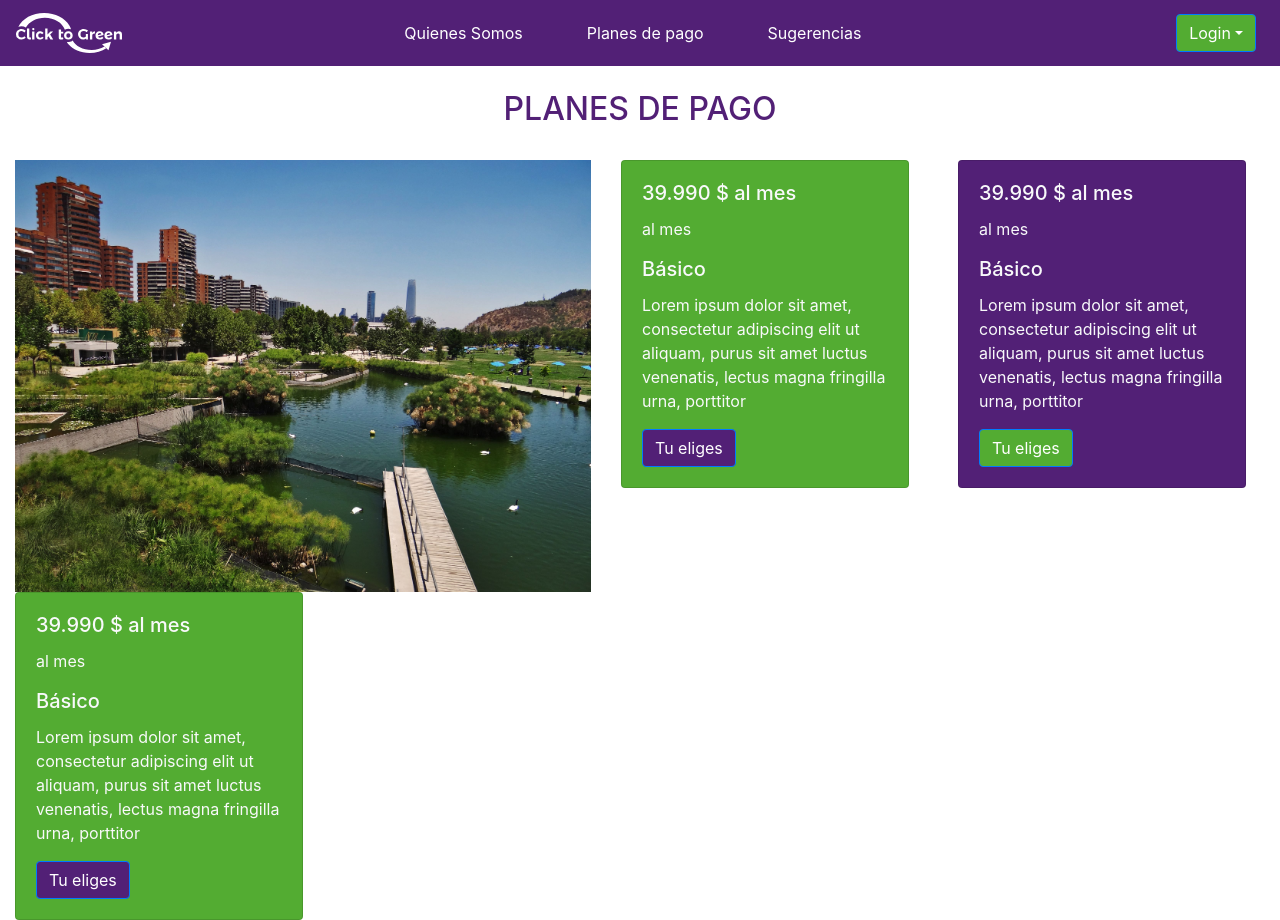
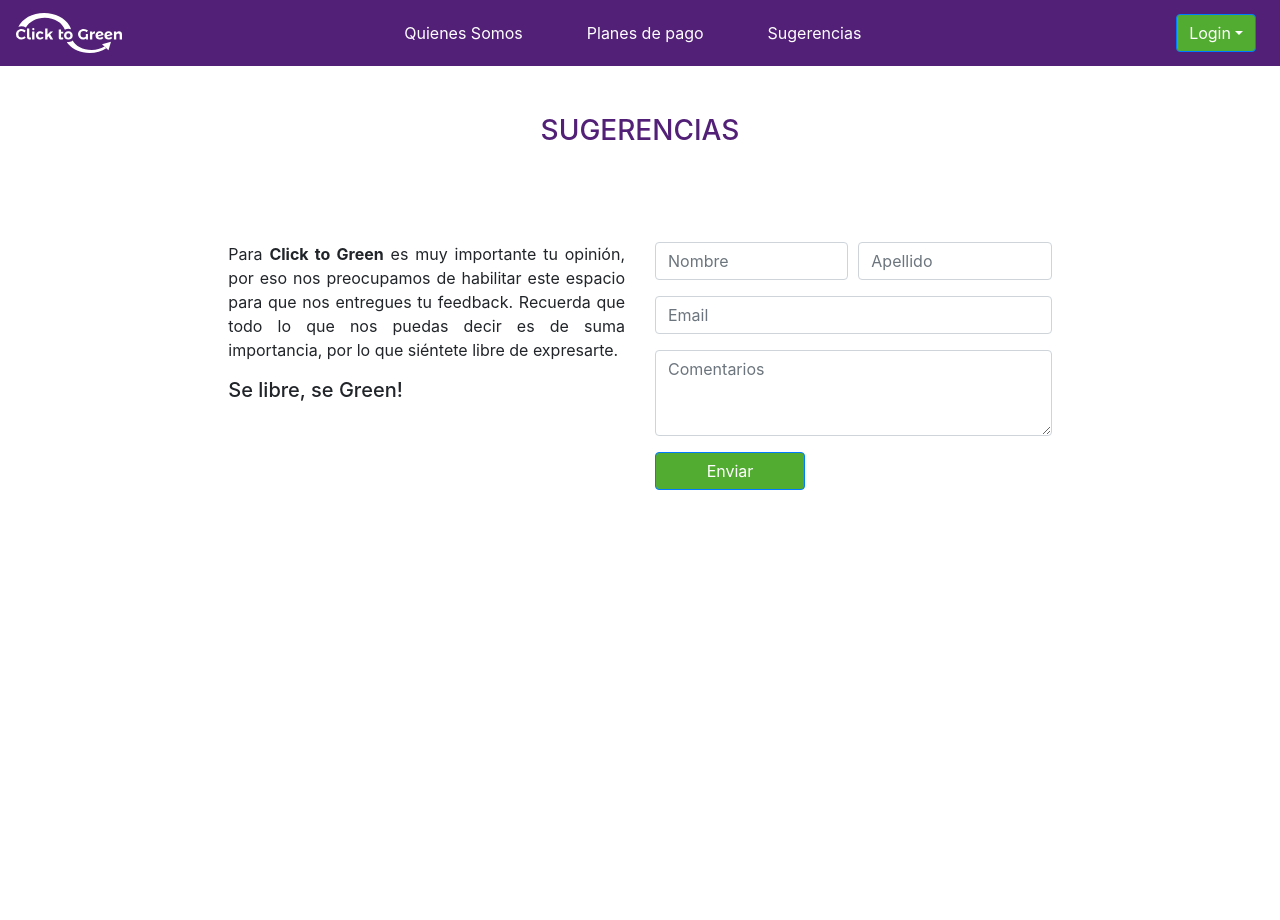
Before and after one commit to alejojimenez/Projetc-Click-to-green, a React (Create React App) app: page / in a window 1280 px wide. After the commit the page ends 800 px from the top, so only its background shows below. Built offline with nearby package versions, Linux system fonts and the light colour scheme.

Commit message:
Pestaña de sugerencias completa

```diff
--- a/src/App.js
+++ b/src/App.js
@@ -4,12 +4,14 @@ import './styles/StyleNavbar.css';
 import 'bootstrap/dist/css/bootstrap.min.css';
 import NavBarTop from "./components/NavBarTop"
 import MetodosDePago from "./views/MetodosDePago"
+import Suggestions from './views/Suggestions'
 
 function App() {
   return (
     <>
-      <NavBarTop/>
-      <MetodosDePago/>
+      <NavBarTop />
+      {/* <MetodosDePago /> */}
+      <Suggestions />
     </>
   );
 }
--- a/src/styles/StyleNavbar.css
+++ b/src/styles/StyleNavbar.css
@@ -35,3 +35,7 @@ code {
 .fondoColorSecundario {
   background-color: #53ac32 !important;
 }
+
+.borderLine {
+  border: 1px solid;
+}
--- /dev/null
+++ b/src/views/Suggestions.jsx
@@ -0,0 +1,49 @@
+import React from "react";
+import { Col, Row, Card, Button, Container, Form } from "react-bootstrap";
+
+const Suggestions = () => {
+    return (
+        <>
+            <Container fluid>
+                <Row className='text-center pt-5'>
+                    <h3 className="colorPrincipal" style={{ width: '100%', height: '120px' }}>SUGERENCIAS</h3>
+                </Row>
+                <Row >
+                    <Col md='2'></Col>
+                    <Col md='4' className='text-justify'>
+                        <p>Para <strong>Click to Green</strong> es muy importante tu opinión, por eso nos preocupamos de habilitar este espacio para que nos entregues tu feedback. Recuerda que todo lo que nos puedas decir es de suma importancia, por lo que siéntete libre de expresarte.</p>
+                        <h5>Se libre, se Green!</h5>
+                    </Col>
+
+                    <Col md='4'>
+                        <Form>
+                            <Form.Row>
+                                <Form.Group as={Col} controlId="formGridName">
+                                    <Form.Control type="text" placeholder="Nombre" />
+                                </Form.Group>
+
+                                <Form.Group as={Col} controlId="formGridLastName">
+                                    <Form.Control type="text" placeholder="Apellido" />
+                                </Form.Group>
+                            </Form.Row>
+
+                            <Form.Group controlId="formGridEnail">
+                                <Form.Control type="email" placeholder="Email" />
+                            </Form.Group>
+                            <Form.Group controlId="exampleForm.ControlTextarea1">
+                                <Form.Control as="textarea" placeholder="Comentarios" rows={3} />
+                            </Form.Group>
+
+                            <Button className="fondoColorSecundario" style={{ width: '150px' }} type="submit">
+                                Enviar
+                        </Button>
+                        </Form>
+                    </Col>
+                    <Col md='2'></Col>
+                </Row>
+            </Container>
+        </>
+    )
+}
+
+export default Suggestions
```
